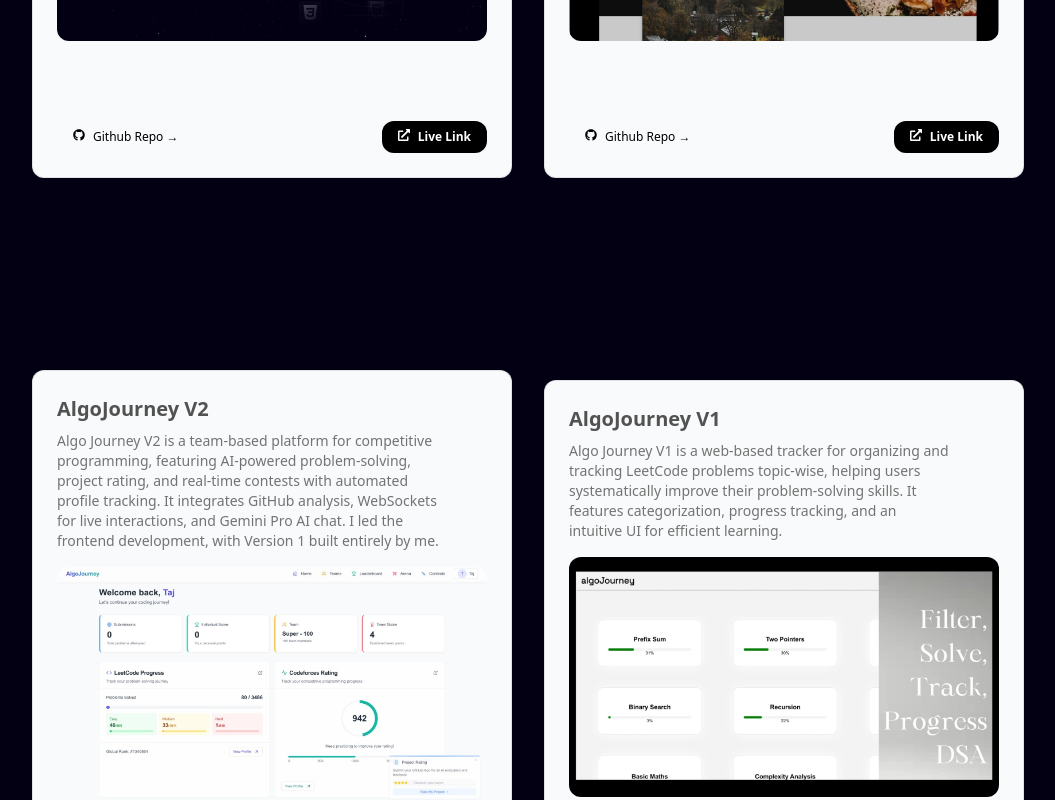
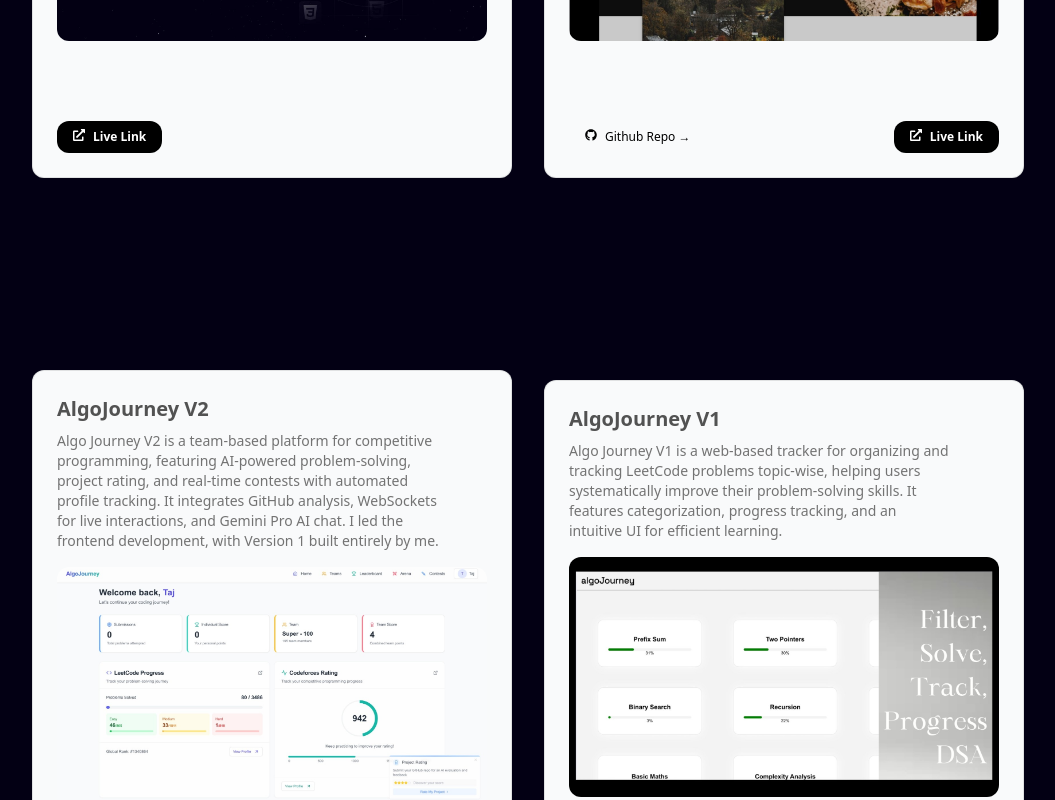
Before and after one commit to Taj-2005/Portfolio, a React (Vite) app: page / in a window 1280 px wide. Shown: the part 3480-4280 px from the top of the page, without its empty margins (112-1167 px from the left). Built offline with nearby package versions, Linux system fonts and the light colour scheme; a web font is replaced by a local one.

Commit message:
Hide Github

```diff
--- a/constants/data/music_courses.json
+++ b/constants/data/music_courses.json
@@ -8,7 +8,7 @@
         "price": 99.99,
         "instructor": "self",
         "isFeatured": true,
-        "github": "https://github.com/Taj-2005/Portfolio",
+        "github": null,
         "livelink": "https://shaik-tajuddin-portfolio.vercel.app/",
         "image": "/SpaceWebsit.jpeg"
         },
--- a/src/components/main/Projects.tsx
+++ b/src/components/main/Projects.tsx
@@ -43,7 +43,8 @@
                 />
               </CardItem>
               <div className="flex justify-between items-center mt-20">
-                <a href={course.github}>
+              {course.github && (
+                <a href={course.github} target="_blank">
                   <CardItem
                     translateZ={20}
                     as="button"
@@ -53,6 +54,7 @@
                     Github Repo →
                   </CardItem>
                 </a>
+              )}
                 <a href={course.livelink}  target="_blank">
                   <CardItem
                     translateZ={20}
```
